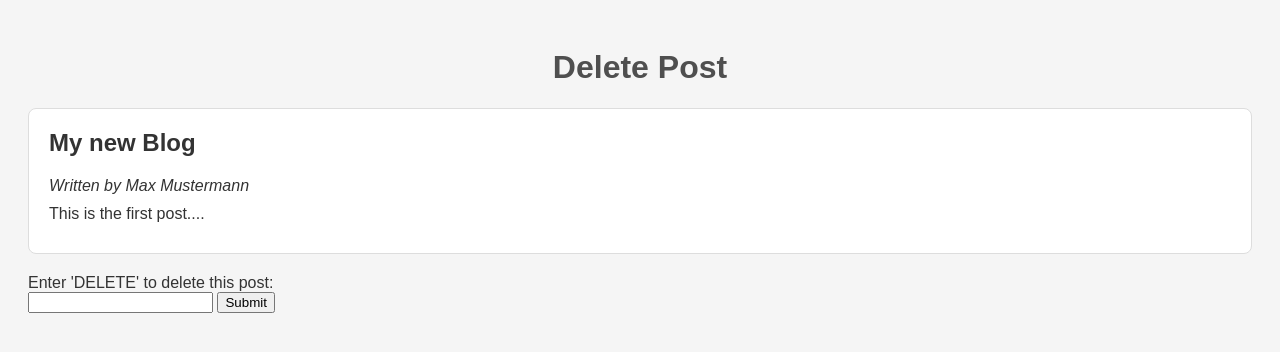
After one commit to MarkusPrivat/masterblog, a Flask app: page /delete/20260304154636502649 in a window 1280 px wide. The commit adds this page. Shown: the top 352 px of the page. Run offline with Flask 3, Linux system fonts and the light colour scheme.

Commit message:
added delete.html to delete Blog posts

```diff
--- a/app.py
+++ b/app.py
@@ -1,13 +1,8 @@
 from datetime import datetime
-
 
 from flask import Flask, render_template, request, redirect, url_for
 
-from data.storage import load_blog_posts, append_blog_post
-
-
-
-
+from data.storage import load_blog_posts, append_blog_post, delete_blog_post
 
 
 app = Flask(__name__)
@@ -29,13 +24,11 @@ def home():
 @app.route('/add', methods=['GET', 'POST'])
 def add():
     if request.method == 'POST':
-
-        # TODO: Fill this in the next step
         author = request.form.get('author', '')
         title = request.form.get('title', '')
         content = request.form.get('content', '')
         blog_post = {
-            'id': str(datetime.now()),
+            'id': datetime.now().strftime("%Y%m%d%H%M%S%f"),
             'author': author,
             'title': title,
             'content': content
@@ -47,6 +40,26 @@ def add():
     return render_template('add.html')
 
 
+@app.route('/delete/<post_id>', methods=['GET', 'POST'])
+def delete(post_id):
+    if request.method == 'POST':
+        delete = request.form.get('delete')
+        if delete == 'DELETE':
+            is_executes, msg = delete_blog_post(post_id)
+            if not is_executes:
+                return msg
+            return redirect(url_for('home'))
+        return "You did not enter 'DELETE'"
+
+    is_executed, blog_posts = load_blog_posts()
+    if not is_executed:
+        return "Error loading Blog posts"
+    for post in blog_posts:
+        if post['id'] == post_id:
+            return render_template('delete.html', post=post, post_id=post_id)
+    return "Blog post not in blog_posts.json"
+
+
 
 if __name__ == '__main__':
     app.run(host='0.0.0.0', port=5000, debug=True)
--- a/data/blog_posts.json
+++ b/data/blog_posts.json
@@ -1,12 +1,12 @@
 [
     {
-        "id": "2026-03-04 15:46:36.502649",
+        "id": "20260304154636502649",
         "author": "Max Mustermann",
         "title": "My new Blog",
         "content": "This is the first post.... "
     },
     {
-        "id": "2026-03-04 15:50:40.795994",
+        "id": "20260304155040795994",
         "author": "Klaus",
         "title": "Klaus is here",
         "content": "Klaus was here"
--- a/data/storage.py
+++ b/data/storage.py
@@ -36,6 +36,22 @@ def append_blog_post(blog_post: dict) -> tuple[bool, str]:
     return True, "Done"
 
 
+def delete_blog_post(post_id: str) -> tuple[bool, str]:
+    is_executed, blog_posts = load_blog_posts()
+    if not is_executed:
+        return False, "Could not load blog_post.json"
+    for index, post in enumerate(blog_posts):
+        if post['id'] == post_id:
+            del blog_posts[index]
+            is_executed, msg = save_blog_posts(blog_posts)
+            if not is_executed:
+                return False, msg
+            return True, "Done"
+    return False, "Post ID not found!"
+
+
+
+
 def main():
     print(load_blog_posts())
 
--- /dev/null
+++ b/templates/delete.html
@@ -0,0 +1,22 @@
+<!DOCTYPE html>
+<html lang="en">
+    <head>
+        <meta charset="UTF-8">
+        <meta name="viewport" content="width=device-width, initial-scale=1.0">
+        <title>Flask Blog - Delete Post</title>
+        <link rel="stylesheet" href="{{ url_for('static', filename='style.css') }}">
+    </head>
+    <body>
+        <h1>Delete Post</h1>
+        <div class="post">
+            <h2>{{ post['title'] }}</h2>
+            <p><em>Written by {{ post['author'] }}</em></p>
+            <p>{{ post['content'] }}</p>
+        </div>
+        <form method="POST" action="/delete/{{ post_id }}">
+            <label for="delete">Enter 'DELETE' to delete this post: </label></br>
+            <input type="text" id="delete" name="delete" required>
+            <input type="submit" value="Submit">
+        </form>
+    </body>
+</html>
--- a/templates/index.html
+++ b/templates/index.html
@@ -13,6 +13,7 @@
         <h2>{{ post['title'] }}</h2>
         <p><em>Written by {{ post['author'] }}</em></p>
         <p>{{ post['content'] }}</p>
+        <p><a href="/delete/{{ post['id'] }}"><button>Delete!</button></a></p>
     </div>
     {% endfor %}
 </body>
```
